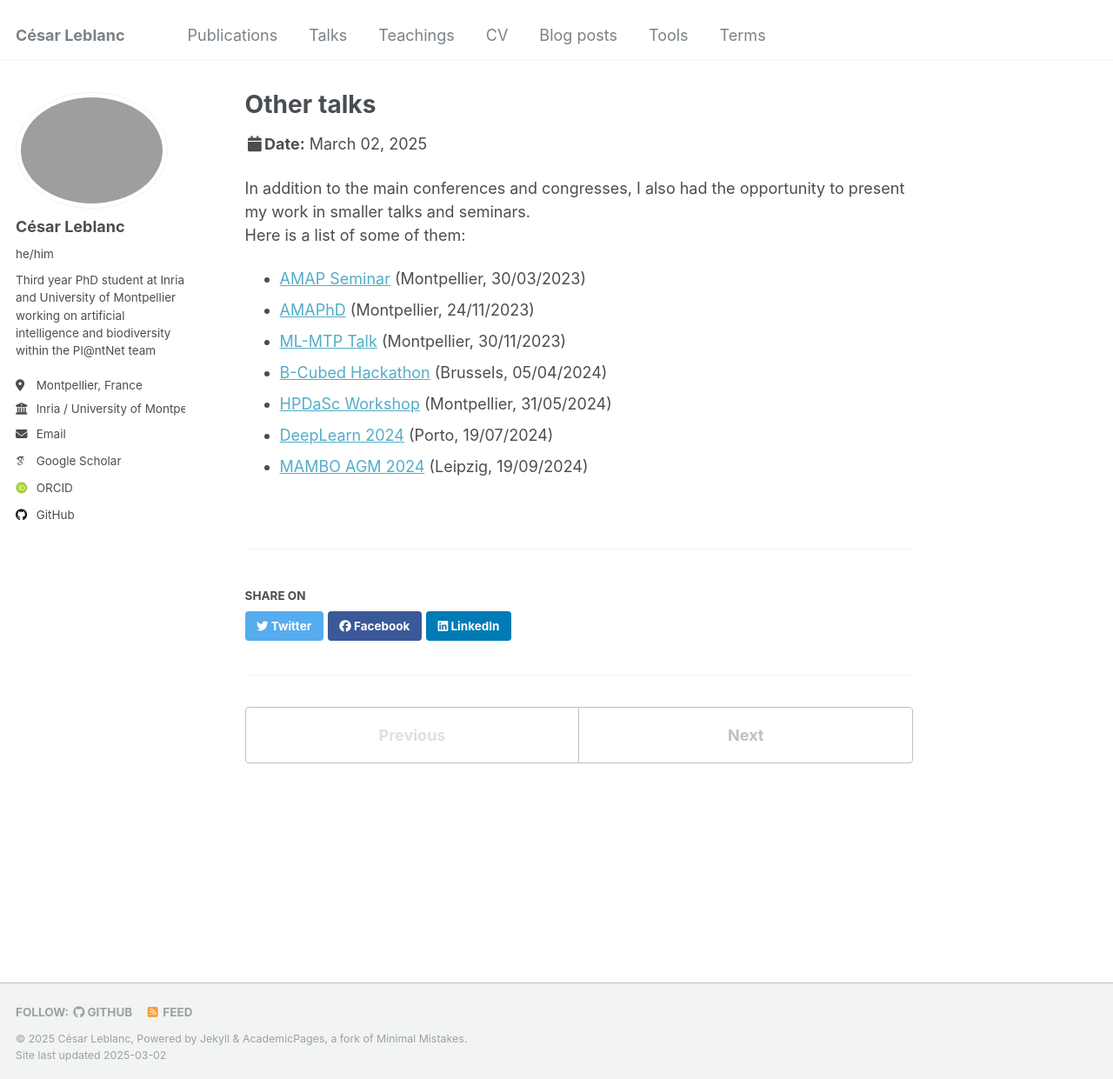
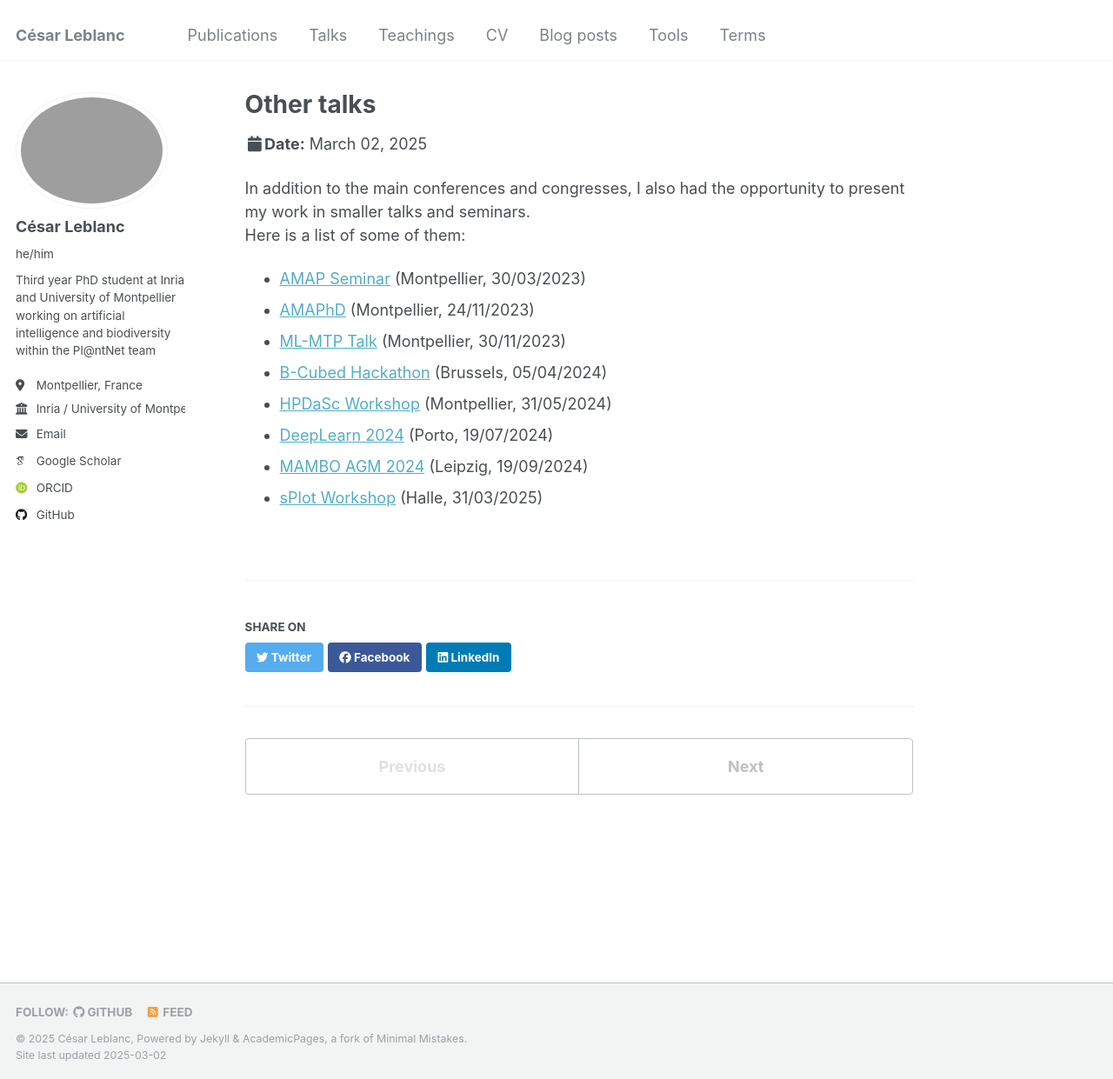
Before and after one commit to cesar-leblanc/cesar-leblanc.github.io, a Jekyll site: the page built from _talks/0000-other-talks.md, in a window 1280 px wide and 1241 px high. Shown: the whole window at 87% size. Built offline with Jekyll 4.4.1, drawn with Linux system fonts in a browser that asks for light colours; some web fonts are replaced.

Commit message:
Add new workshop

```diff
--- a/_talks/0000-other-talks.md
+++ b/_talks/0000-other-talks.md
@@ -6,6 +6,7 @@ locations:
   - "Brussels, Belgium"
   - "Porto, Portugal"
   - "Leipzig, Germany"
+  - "Halle, Germany"
 ---
 
 In addition to the main conferences and congresses, I also had the opportunity to present my work in smaller talks and seminars.
@@ -17,3 +18,4 @@ Here is a list of some of them:
 - [HPDaSc Workshop](https://team.inria.fr/zenith/hpdasc-workshop-on-data-driven-science/) (Montpellier, 31/05/2024)
 - [DeepLearn 2024](https://deeplearn.irdta.eu/2024/) (Porto, 19/07/2024)
 - [MAMBO AGM 2024](https://www.mambo-project.eu/events) (Leipzig, 19/09/2024)
+- [sPlot Workshop](https://idiv-biodiversity.de/en/splot/default-a0c59927df.html) (Halle, 31/03/2025)
```
